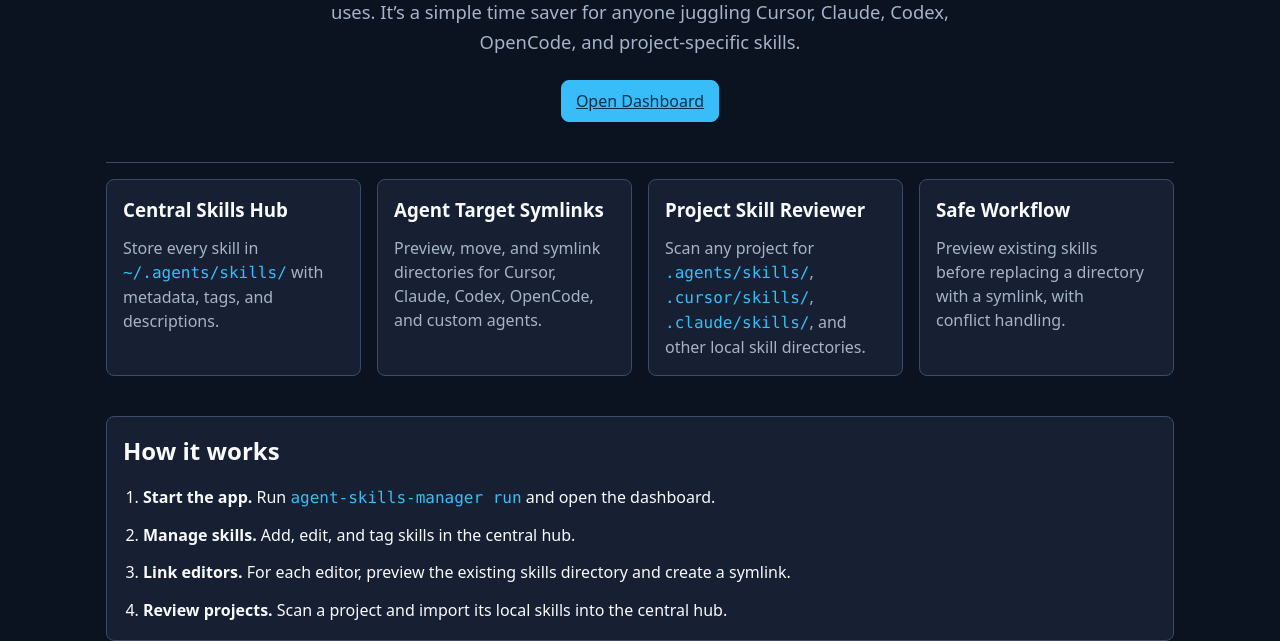
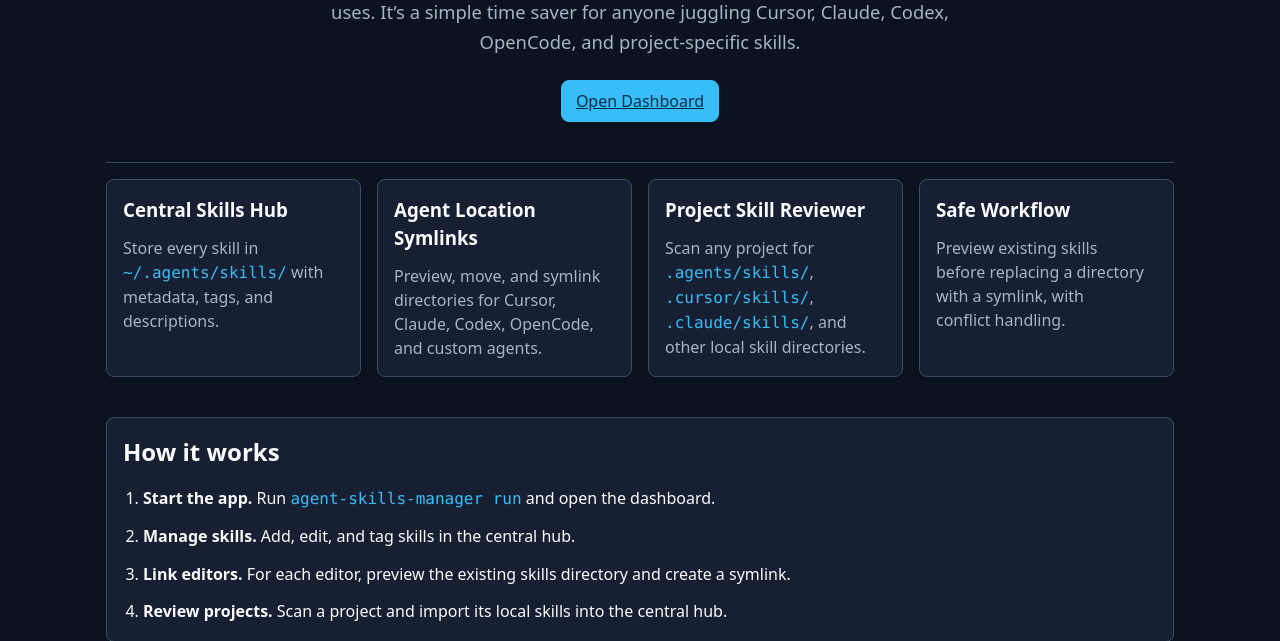
Before and after one commit to bluefate/skill-manager, a FastAPI app: page / in a window 1280 px wide. Shown: the part 277-918 px from the top of the page. Run offline with FastAPI, Linux system fonts and the light colour scheme.

Commit message:
Use agent location terminology

```diff
--- a/src/agent_skills_manager/web/static/app.js
+++ b/src/agent_skills_manager/web/static/app.js
@@ -298,13 +298,13 @@ async function loadTargets() {
 async function saveDefaultTargets(enabledIds) {
     await API.post('/api/targets/defaults', enabledIds);
     await loadTargets();
-    showToast('Default targets updated');
+    showToast('Known agent locations updated');
 }
 
 function renderTargets() {
     const list = qs('#targets-list');
     if (!state.targets.length) {
-        list.innerHTML = '<div class="empty">No targets configured.</div>';
+        list.innerHTML = '<div class="empty">No agent locations configured.</div>';
         return;
     }
 
@@ -332,7 +332,7 @@ function renderTargets() {
                 ${t.state === 'directory' || t.state === 'missing' ? `<button class="btn small primary" data-preview="${escapeHtml(t.id)}">${t.state === 'missing' ? 'Preview & Create Link' : 'Preview & Symlink'}</button>` : ''}
                 ${t.state === 'symlink_ok' ? `<button class="btn small danger" data-remove="${escapeHtml(t.id)}">Remove Symlink</button>` : ''}
                 ${t.can_undo ? `<button class="btn small warning" data-undo="${escapeHtml(t.id)}">Undo Symlink</button>` : ''}
-                ${!isDefaultTarget(t) ? `<button class="btn small danger" data-delete-target="${escapeHtml(t.id)}">Delete Target</button>` : ''}
+                ${!isDefaultTarget(t) ? `<button class="btn small danger" data-delete-target="${escapeHtml(t.id)}">Delete Location</button>` : ''}
             </div>
         </div>
     `}).join('');
@@ -416,16 +416,16 @@ async function previewTarget(id, conflictStrategy = 'rename') {
                 <label>Conflict strategy</label>
                 <div class="modal-help conflict-strategy-help">
                     <p><strong>Rename</strong> keeps both complete skills by giving the incoming one a new name.</p>
-                    <p><strong>Merge</strong> keeps the global skill and adds only target files that are missing from it.</p>
-                    <p><strong>Delete duplicate</strong> keeps the global skill unchanged and permanently deletes the incoming duplicate.</p>
+                    <p><strong>Merge</strong> keeps the global skill and adds only agent-location files that are missing from it.</p>
+                    <p><strong>Delete duplicate</strong> keeps the global skill unchanged and permanently deletes the duplicate from the agent location.</p>
                 </div>
                 <select id="conflict-strategy" class="preset-select">
                     <option value="rename" ${conflictStrategy === 'rename' ? 'selected' : ''}>Rename (e.g. skill -> skill_1)</option>
                     <option value="merge" ${conflictStrategy === 'merge' ? 'selected' : ''}>Merge directories</option>
-                    <option value="discard" ${conflictStrategy === 'discard' ? 'selected' : ''}>Delete duplicate from target</option>
+                    <option value="discard" ${conflictStrategy === 'discard' ? 'selected' : ''}>Delete duplicate from agent location</option>
                 </select>
             </div>
-            ${conflictStrategy === 'discard' ? `<div class="checkbox-row"><input type="checkbox" id="confirm-discard"><label for="confirm-discard">I understand the duplicate in the target will be permanently deleted.</label></div>` : ''}
+            ${conflictStrategy === 'discard' ? `<div class="checkbox-row"><input type="checkbox" id="confirm-discard"><label for="confirm-discard">I understand the duplicate in the agent location will be permanently deleted.</label></div>` : ''}
         `;
 
         qs('#conflict-strategy', body).addEventListener('change', (event) => {
@@ -440,7 +440,7 @@ async function previewTarget(id, conflictStrategy = 'rename') {
                 const moveExisting = qs('#move-existing', body).checked;
                 const conflictStrategy = qs('#conflict-strategy', body).value;
                 if (conflictStrategy === 'discard' && !qs('#confirm-discard', body).checked) {
-                    showToast('Confirm that the duplicate in the target can be deleted.', 'error');
+                    showToast('Confirm that the duplicate in the agent location can be deleted.', 'error');
                     return;
                 }
                 const result = await API.post('/api/targets/symlink', {
@@ -530,7 +530,7 @@ qs('#btn-add-target').addEventListener('click', () => {
             </select>
         </div>
         <div class="form-group">
-            <label>Target Name</label>
+            <label>Agent Name</label>
             <input type="text" name="name" placeholder="My Editor" required>
         </div>
         <div class="form-group">
@@ -548,23 +548,23 @@ qs('#btn-add-target').addEventListener('click', () => {
         pathInput.value = p.path;
     });
 
-    openModal('Add Target', form, [
+    openModal('Add Agent Location', form, [
         makeButton('Cancel', '', closeModal),
         makeButton('Add', 'primary', async () => {
             const data = Object.fromEntries(new FormData(form));
             await API.post('/api/targets', { name: data.name, path: data.path, id: data.path, state: 'missing' });
             closeModal();
             await loadTargets();
-            showToast('Target added');
+            showToast('Agent location added');
         }),
     ]);
 });
 
 async function deleteTarget(id) {
-    if (!confirm('Delete this custom target from the list?')) return;
+    if (!confirm('Delete this custom agent location from the list?')) return;
     await API.delete(`/api/targets?target_id=${encodeURIComponent(id)}`);
     await loadTargets();
-    showToast('Target deleted');
+    showToast('Agent location deleted');
 }
 
 // Projects
--- a/src/agent_skills_manager/web/templates/home.html
+++ b/src/agent_skills_manager/web/templates/home.html
@@ -46,7 +46,7 @@
                 <p>Store every skill in <code>~/.agents/skills/</code> with metadata, tags, and descriptions.</p>
             </div>
             <div class="card">
-                <h3>Agent Target Symlinks</h3>
+                <h3>Agent Location Symlinks</h3>
                 <p>Preview, move, and symlink directories for Cursor, Claude, Codex, OpenCode, and custom agents.</p>
             </div>
             <div class="card">
```
Also changed, not shown: src/agent_skills_manager/web/templates/index.html (+8 -8 lines), README.md.
